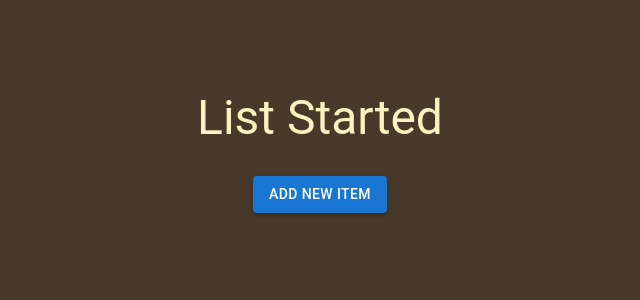
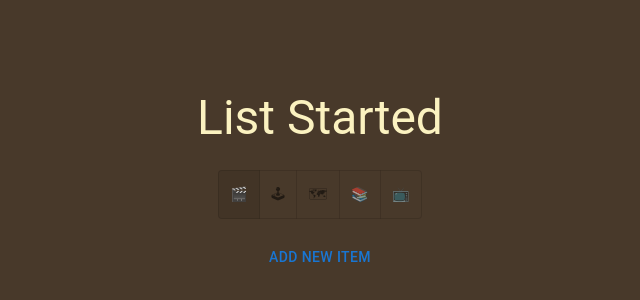
Before and after one commit to guitrentini96/memory-generator, a React (Create React App) app: page / in a window 1280 px wide. Both pictures are taken after a click on the button "START YOUR LIST". Shown: the top 300 px of the page, without its empty margins (320-960 px from the left). Built offline with nearby package versions, Linux system fonts and the light colour scheme; the HTML template or start-up script is replaced by a standard one; a web font is replaced by a local one.

Commit message:
new component that toggles between categories

```diff
--- /dev/null
+++ b/src/components/CategoriesToggle.tsx
@@ -0,0 +1,32 @@
+import React from 'react'
+import {ToggleButton, ToggleButtonGroup} from '@mui/material'
+
+import { Category } from '../model'
+
+interface Props{
+    categories: Category[];
+    selectedCategory: string;
+    setSelectedCategory: React.Dispatch<React.SetStateAction<string>>;
+}
+
+const CategoriesToggle:React.FC<Props> = ({categories,selectedCategory,setSelectedCategory}) => {
+
+    const handleCategoryChange = (event: React.MouseEvent<HTMLElement>,newCategory:string) => {
+        if(newCategory !== null){
+            setSelectedCategory(newCategory)
+        }
+    }
+
+    return (
+        <ToggleButtonGroup
+        value={selectedCategory}
+        exclusive
+        onChange={handleCategoryChange}
+        aria-label="category"
+    >
+        {categories.map(category => <ToggleButton value={category.name} aria-label={category.name} key={category.name}>{category.icon}</ToggleButton>)}
+    </ToggleButtonGroup>
+    )
+}
+
+export default CategoriesToggle
--- a/src/components/ListPage.tsx
+++ b/src/components/ListPage.tsx
@@ -1,20 +1,36 @@
 import React from 'react'
 import {Typography, Button} from '@mui/material'
-import { Item } from '../model'
+import { Item, Category } from '../model'
 import NewItem from './NewItem'
+import CategoriesToggle from './CategoriesToggle'
 
 const ListPage:React.FC = () => {
+    const categories:Category[] =
+    [{name:'Movie',icon:'🎬'},
+    {name:'Game',icon:'🕹'},
+    {name:'Location',icon:'🗺'},
+    {name:'Book',icon:'📚'},
+    {name:'TV Show', icon:'📺'}]
     const [items, setItems] = React.useState<Item[]>([])
+    const [selectedCategory, setSelectedCategory] = React.useState<string>(categories[0].name)
+
+    const renderItems = () => {
+        const itemsList = items.filter(item => item.category === selectedCategory)
+                               .map(function(item,index){return <NewItem key={index} item={item}/>})
+        return(itemsList)
+    }
 
     const addItem = () => {
-        setItems([...items,{title:'aaa',description:'bbb'}])
+        const newItem:Item = {title:`New ${selectedCategory}`, description:`New ${selectedCategory} description`, category:selectedCategory}
+        setItems([...items,newItem])
     }
 
     return (
         <>
-            <Typography variant='h3'>List Started</Typography>
-            {items.map(item => <NewItem item={item}/>)}
-            <Button variant='contained' sx={{marginTop:'30px'}} onClick={addItem}>Add new Item</Button>
+            <Typography variant='h3' marginBottom={3}>List Started</Typography>
+            <CategoriesToggle categories={categories} selectedCategory={selectedCategory} setSelectedCategory={setSelectedCategory}/>
+            {renderItems()}
+            <Button onClick={addItem} sx={{marginTop:'20px'}}>Add new item</Button>
         </>
     )
 }
--- a/src/components/NewItem.tsx
+++ b/src/components/NewItem.tsx
@@ -8,9 +8,10 @@ interface Props{
 const NewItem:React.FC<Props> = ({item}) => {
 
     return (
-        <Stack p={'10px'}>
+        <Stack m={'10px'}>
             <Typography>{item.title}</Typography>
             <Typography>{item.description}</Typography>
+            <Typography>grade TODO</Typography>
         </Stack>
     )
 }
--- a/src/model.ts
+++ b/src/model.ts
@@ -1,4 +1,10 @@
+export interface Category{
+    name:string;
+    icon:string;
+}
+
 export interface Item{
     title:string;
     description:string;
+    category:string;
 }
```
